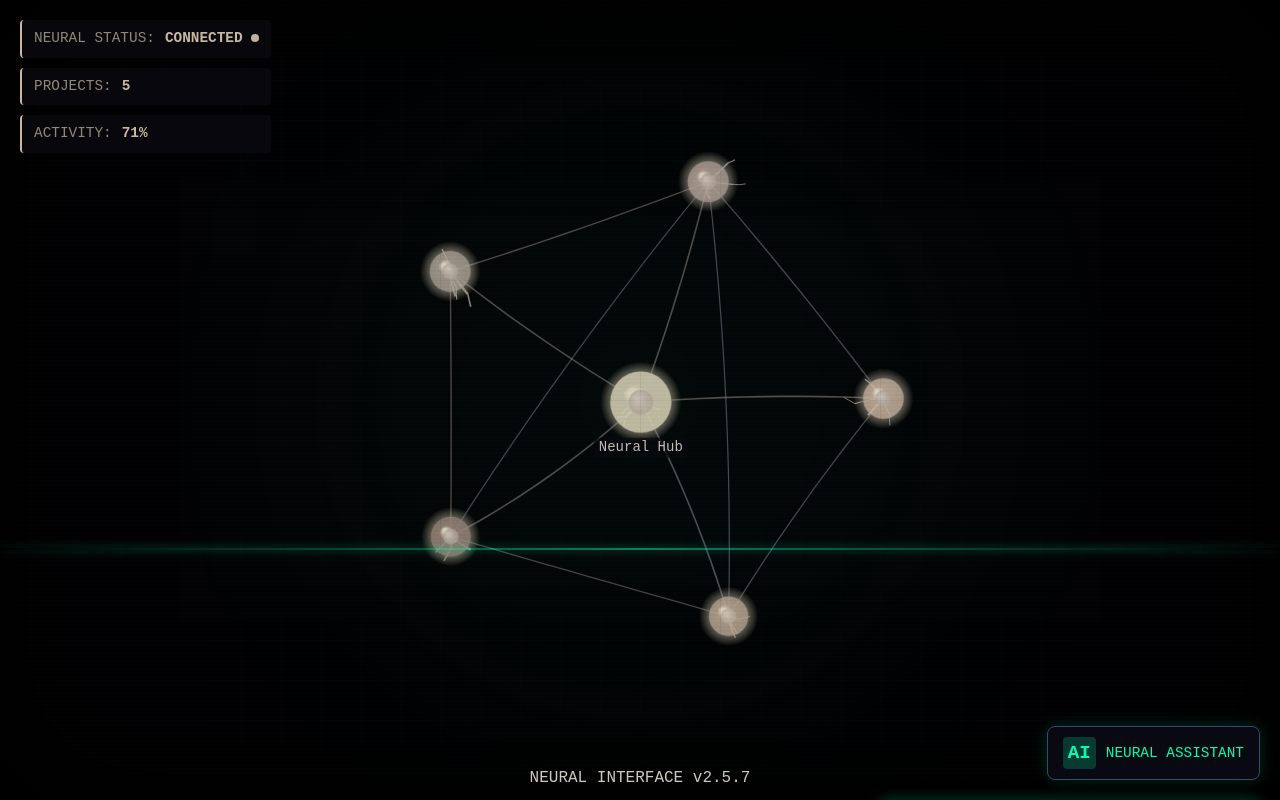
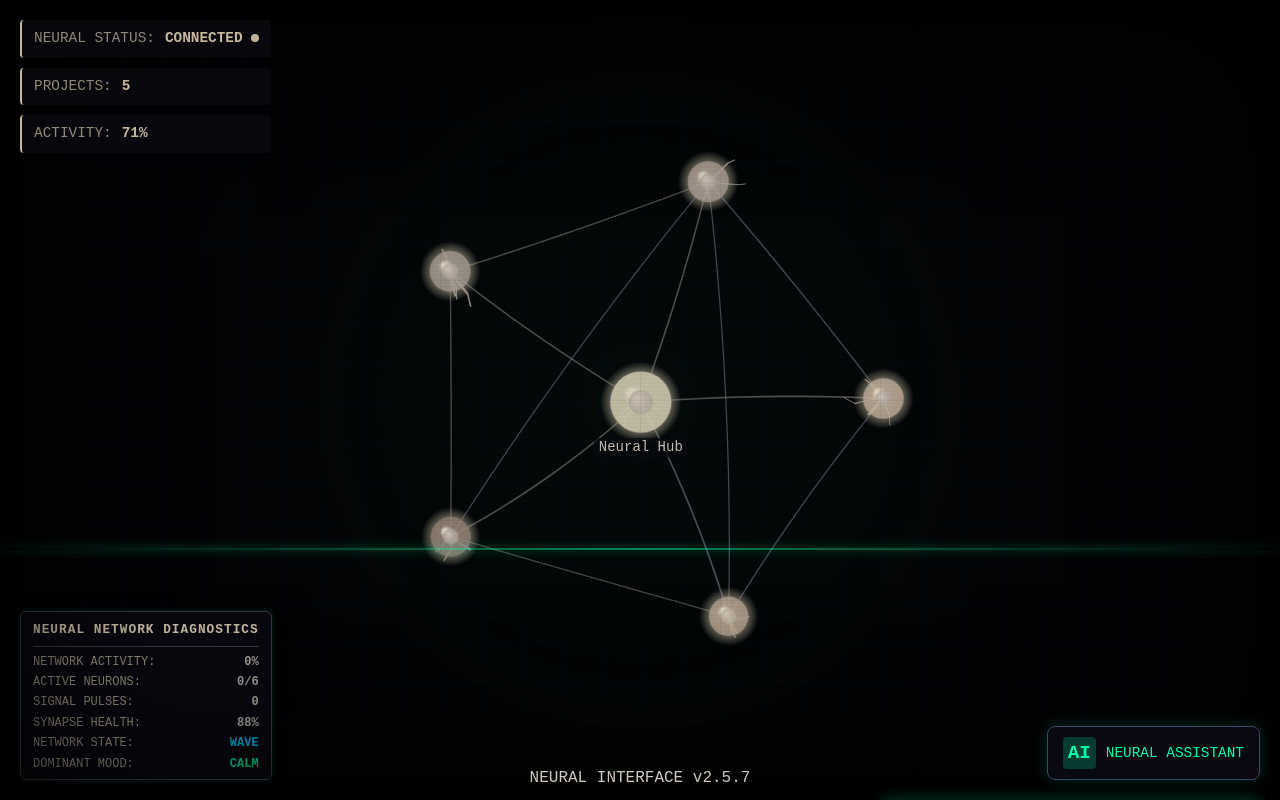
Before and after one commit to SeifBoukerdenna/cyberfolio, a React (Vite) app: page / in a window 1280 px wide. Built offline with nearby package versions, Linux system fonts and the light colour scheme.

Commit message:
added diagnostics

```diff
--- a/src/components/neuralNetwork/NeuralNetwork.css
+++ b/src/components/neuralNetwork/NeuralNetwork.css
@@ -1,4 +1,4 @@
-/* Update for NeuralNetwork.css */
+/* NeuralNetwork.css */
 .neural-network-container {
     position: relative;
     width: 100%;
@@ -165,3 +165,110 @@
     z-index: 3;
     pointer-events: none;
 }
+
+/* Simulation Metrics Panel */
+.simulation-metrics {
+    position: fixed;
+    bottom: 20px;
+    left: 20px;
+    background-color: rgba(10, 10, 18, 0.85);
+    border: 1px solid var(--border-color, #3b4a6b);
+    border-radius: 6px;
+    padding: 8px 12px;
+    font-family: 'Courier New', monospace;
+    color: var(--text-light, #d0c8c0);
+    z-index: 100;
+    max-width: 300px;
+    box-shadow: 0 0 15px rgba(0, 0, 0, 0.5), 0 0 5px rgba(0, 255, 170, 0.2);
+    backdrop-filter: blur(3px);
+}
+
+.metrics-header {
+    font-size: 0.8rem;
+    padding-bottom: 6px;
+    margin-bottom: 8px;
+    border-bottom: 1px solid var(--border-color, #3b4a6b);
+    color: var(--primary-color, #c8b8a0);
+    font-weight: bold;
+    letter-spacing: 1px;
+}
+
+.metrics-container {
+    display: flex;
+    flex-direction: column;
+    gap: 6px;
+}
+
+.metric-item {
+    display: flex;
+    justify-content: space-between;
+    font-size: 0.75rem;
+    line-height: 1.2;
+}
+
+.metric-label {
+    color: var(--text-dark, #908878);
+    margin-right: 8px;
+}
+
+.metric-value {
+    color: var(--text-light, #d0c8c0);
+    font-weight: bold;
+}
+
+/* Pulse animation for metrics that are changing */
+@keyframes value-pulse {
+    0% {
+        opacity: 0.7;
+    }
+
+    50% {
+        opacity: 1;
+    }
+
+    100% {
+        opacity: 0.7;
+    }
+}
+
+.metric-value {
+    animation: value-pulse 2s infinite;
+}
+
+/* State colors */
+.state-wave {
+    color: #00ccff;
+}
+
+.state-burst {
+    color: #ffaa00;
+}
+
+.state-storm {
+    color: #ff5500;
+}
+
+.state-seizure {
+    color: #ff0066;
+}
+
+.state-colorshift {
+    color: #aa00ff;
+}
+
+.state-stable {
+    color: #00ffaa;
+}
+
+/* Mood colors */
+.mood-calm {
+    color: #00ffaa;
+}
+
+.mood-excited {
+    color: #ffcc00;
+}
+
+.mood-erratic {
+    color: #ff5500;
+}
--- a/src/components/neuralNetwork/NeuralNetwork.tsx
+++ b/src/components/neuralNetwork/NeuralNetwork.tsx
@@ -1511,6 +1511,50 @@ const NeuralNetwork: React.FC<NeuralNetworkProps> = ({ projects, onNodeClick })
         };
     }, [nodes, connections, hoveredNode, onNodeClick]);
 
+    // Calculate simulation metrics for display
+    const getNetworkMetrics = () => {
+        // Count active neurons (above threshold)
+        const activeNeurons = nodes.filter(n => n.activationLevel > 0.2).length;
+
+        // Count total active pulses
+        const totalPulses = connections.reduce((sum, c) => sum + c.pulsePositions.length, 0);
+
+        // Calculate average connection health
+        const avgHealth = connections.length > 0 ?
+            Math.round(connections.reduce((sum, c) => sum + c.health, 0) / connections.length * 100) : 0;
+
+        // Count nodes by mood
+        const moodCounts = {
+            calm: nodes.filter(n => n.mood === 'calm').length,
+            excited: nodes.filter(n => n.mood === 'excited').length,
+            erratic: nodes.filter(n => n.mood === 'erratic').length
+        };
+
+        // Find dominant mood
+        let dominantMood = 'calm';
+        if (moodCounts.excited > moodCounts.calm && moodCounts.excited > moodCounts.erratic) {
+            dominantMood = 'excited';
+        } else if (moodCounts.erratic > moodCounts.calm && moodCounts.erratic > moodCounts.excited) {
+            dominantMood = 'erratic';
+        }
+
+        // Get current event if any
+        const currentEvent = networkEvents.length > 0 ?
+            networkEvents[0].type.toUpperCase() : "STABLE";
+
+        return {
+            activity: Math.round(networkActivity * 100),
+            activeNeurons,
+            totalNodes: nodes.length,
+            totalPulses,
+            avgHealth,
+            dominantMood: dominantMood.toUpperCase(),
+            currentEvent
+        };
+    };
+
+    const metrics = getNetworkMetrics();
+
     return (
         <div ref={containerRef} className="neural-network-container">
             <canvas ref={canvasRef} className="neural-network-canvas" />
@@ -1518,6 +1562,41 @@ const NeuralNetwork: React.FC<NeuralNetworkProps> = ({ projects, onNodeClick })
                 <div className="scanner-line"></div>
                 <div className="grid-lines"></div>
             </div>
+
+            {/* Simulation metrics display */}
+            <div className="simulation-metrics">
+                <div className="metrics-header">NEURAL NETWORK DIAGNOSTICS</div>
+                <div className="metrics-container">
+                    <div className="metric-item">
+                        <span className="metric-label">NETWORK ACTIVITY:</span>
+                        <span className="metric-value">{metrics.activity}%</span>
+                    </div>
+                    <div className="metric-item">
+                        <span className="metric-label">ACTIVE NEURONS:</span>
+                        <span className="metric-value">{metrics.activeNeurons}/{metrics.totalNodes}</span>
+                    </div>
+                    <div className="metric-item">
+                        <span className="metric-label">SIGNAL PULSES:</span>
+                        <span className="metric-value">{metrics.totalPulses}</span>
+                    </div>
+                    <div className="metric-item">
+                        <span className="metric-label">SYNAPSE HEALTH:</span>
+                        <span className="metric-value">{metrics.avgHealth}%</span>
+                    </div>
+                    <div className="metric-item">
+                        <span className="metric-label">NETWORK STATE:</span>
+                        <span className={`metric-value state-${metrics.currentEvent.toLowerCase()}`}>
+                            {metrics.currentEvent}
+                        </span>
+                    </div>
+                    <div className="metric-item">
+                        <span className="metric-label">DOMINANT MOOD:</span>
+                        <span className={`metric-value mood-${metrics.dominantMood.toLowerCase()}`}>
+                            {metrics.dominantMood}
+                        </span>
+                    </div>
+                </div>
+            </div>
         </div>
     );
 };
```
